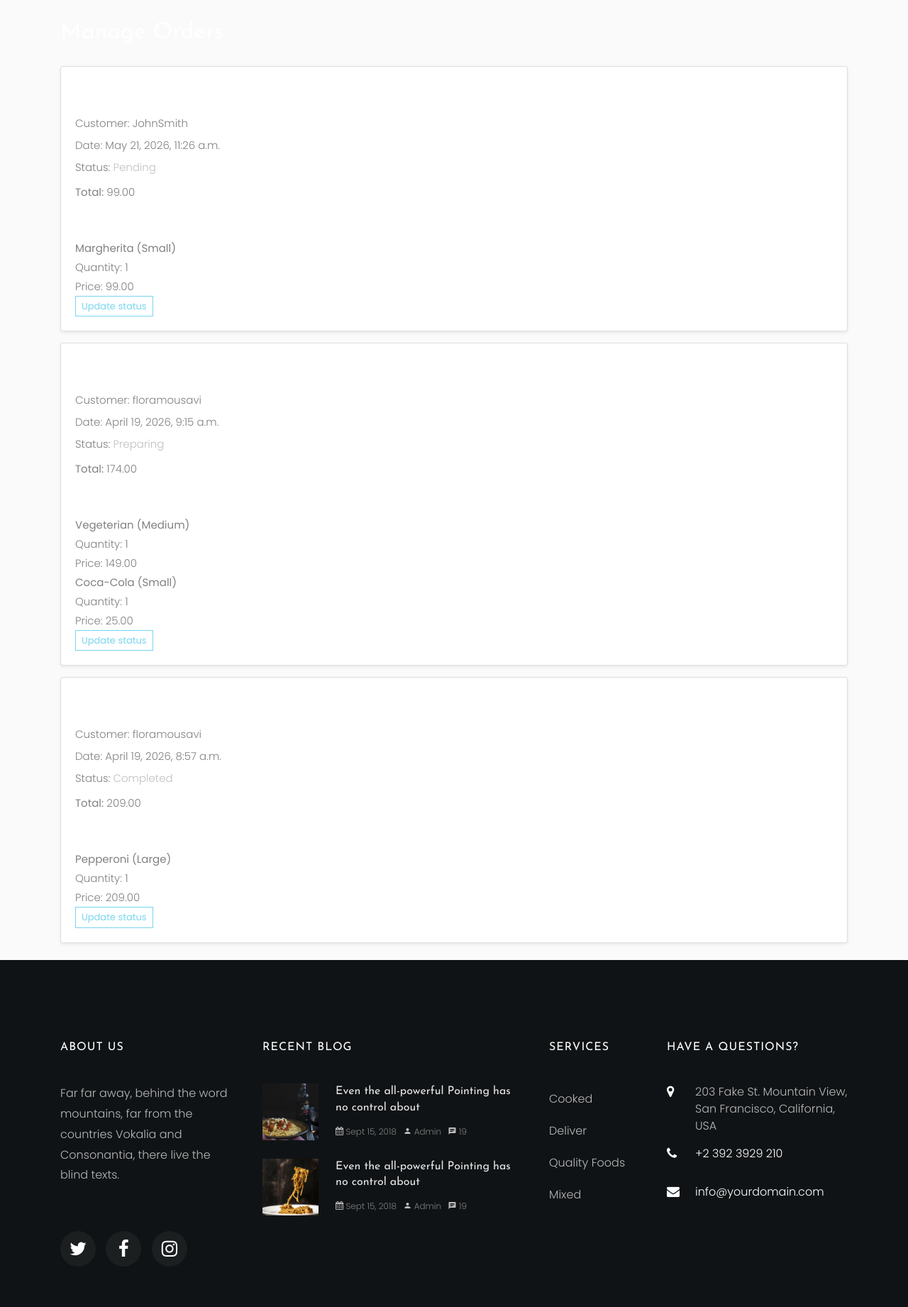
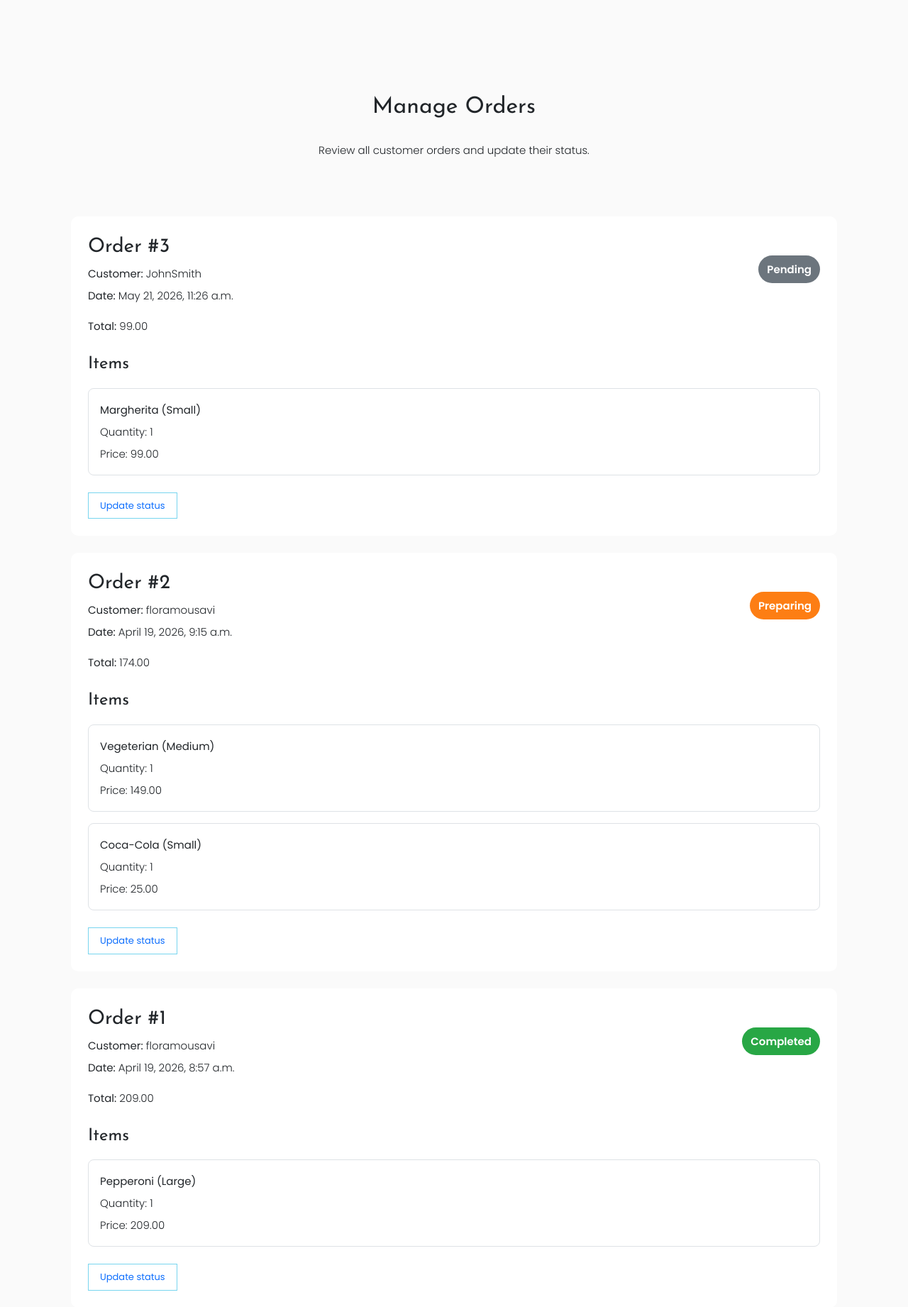
Before and after one commit to floramousavi/pizza_django_project, a Django app: page /orders/staff/ in a window 1280 px wide. Shown: the part 89-1931 px from the top of the page at 71% size. Run offline with Django 5.2, Linux system fonts and the light colour scheme; a user stored in the database is signed in; data comes from the database, SQL or seed files in the repository; both versions use the stored data as it was after the commit; some libraries are stand-ins or nearby versions; some web fonts are replaced.

Commit message:
Staff pages updated to have the template style

```diff
--- a/orders/templates/orders/staff_order_list.html
+++ b/orders/templates/orders/staff_order_list.html
@@ -3,43 +3,98 @@
 {% block title %}Manage Orders | Pizza Take-Out{% endblock %}
 
 {% block content %}
+<style>
+    .ftco-section .staff-heading,
+    .ftco-section .staff-heading * {
+        color: #212529 !important;
+    }
+
+    .staff-box,
+    .staff-box * {
+        color: #212529 !important;
+    }
+
+    .staff-status {
+        display: inline-block;
+        padding: 6px 12px;
+        border-radius: 20px;
+        font-weight: 600;
+        color: #ffffff !important;
+    }
+
+    .staff-status.pending {
+        background-color: #6c757d;
+    }
+
+    .staff-status.preparing {
+        background-color: #fd7e14;
+    }
+
+    .staff-status.completed {
+        background-color: #28a745;
+    }
+
+    .staff-box .btn-outline-primary {
+        color: #0d6efd !important;
+    }
+</style>
+
+<section class="ftco-section">
+    <div class="container">
+        <div class="row justify-content-center mb-5 pb-3">
+            <div class="col-md-7 staff-heading text-center ftco-animate">
                 <h2 class="mb-4">Manage Orders</h2>
+                <p>Review all customer orders and update their status.</p>
+            </div>
+        </div>
 
         {% if orders %}
+            <div class="row">
+                <div class="col-md-12">
                     {% for order in orders %}
-            <div class="card mb-3 shadow-sm">
-                <div class="card-body">
-                    <h4 class="card-title">Order #{{ order.id }}</h4>
-                    <p class="meta-text mb-1">Customer: {{ order.user.username }}</p>
-                    <p class="meta-text mb-1">Date: {{ order.created_at }}</p>
+                        <div class="staff-box p-4 mb-4" style="background: #ffffff; border-radius: 10px;">
+                            <div class="d-flex justify-content-between align-items-center flex-wrap mb-3">
+                                <div>
+                                    <h3 class="mb-1">Order #{{ order.id }}</h3>
+                                    <p class="mb-1"><strong>Customer:</strong> {{ order.user.username }}</p>
+                                    <p class="mb-0"><strong>Date:</strong> {{ order.created_at }}</p>
+                                </div>
+                                <div>
+                                    <span class="staff-status {{ order.status|lower }}">{{ order.status }}</span>
+                                </div>
+                            </div>
 
-                    <p class="mb-2">
-                        Status:
-                        <span class="status-badge order-status-{{ order.status|lower }}">
-                            {{ order.status }}
-                        </span>
-                    </p>
+                            <p><strong>Total:</strong> {{ order.total_price }}</p>
 
-                    <p class="mb-3"><strong>Total:</strong> {{ order.total_price }}</p>
+                            <h4 class="mt-4 mb-3">Items</h4>
 
-                    <h5 class="section-title">Items</h5>
                             {% for item in order.items.all %}
-                        <div class="item-box">
-                            <strong>{{ item.item_name_snapshot }}</strong><br>
-                            Quantity: {{ item.quantity }}<br>
-                            Price: {{ item.item_price_snapshot }}
+                                <div class="mb-3 p-3" style="border: 1px solid #dee2e6; border-radius: 8px;">
+                                    <p class="mb-1"><strong>{{ item.item_name_snapshot }}</strong></p>
+                                    <p class="mb-1">Quantity: {{ item.quantity }}</p>
+                                    <p class="mb-0">Price: {{ item.item_price_snapshot }}</p>
                                 </div>
                             {% empty %}
                                 <p>No items in this order.</p>
                             {% endfor %}
 
-                    <a href="{% url 'orders:update_order_status' order.id %}" class="btn btn-outline-primary btn-sm">
+                            <a href="{% url 'orders:update_order_status' order.id %}" class="btn btn-outline-primary py-2 px-3 mt-2">
                                 Update status
                             </a>
                         </div>
+                    {% endfor %}
                 </div>
-        {% endfor %}
+            </div>
         {% else %}
-        <div class="alert alert-secondary">No orders found.</div>
+            <div class="row justify-content-center">
+                <div class="col-md-8">
+                    <div class="staff-box p-4 text-center" style="background: #ffffff; border-radius: 10px;">
+                        <h3>No orders found</h3>
+                        <p>Orders will appear here after customers place them.</p>
+                    </div>
+                </div>
+            </div>
         {% endif %}
+    </div>
+</section>
 {% endblock %}
```
Also changed, not shown: orders/templates/orders/update_order_status.html (+43 -16 lines), db.sqlite3. Lines whose indentation alone changed are shown as unchanged.
